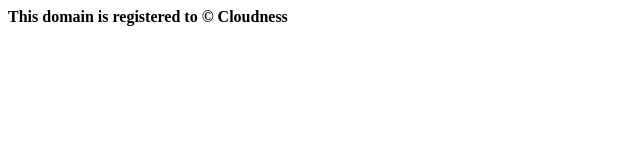
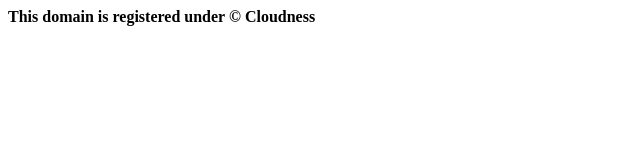
Before and after one commit to CloudnessDev/Webpage, a plain HTML site: page index.html in a window 1280 px wide. Shown: the full height of the page, 0-640 px from the left. Drawn offline with Linux system fonts and the light colour scheme.

Commit message:
Update index.html

```diff
--- a/index.html
+++ b/index.html
@@ -1,2 +1,2 @@
 <meta name="viewport" content="width=device-width, initial-scale=1">
-<strong>This domain is registered to © Cloudness</strong>
+<strong>This domain is registered under       © Cloudness</strong>
```
